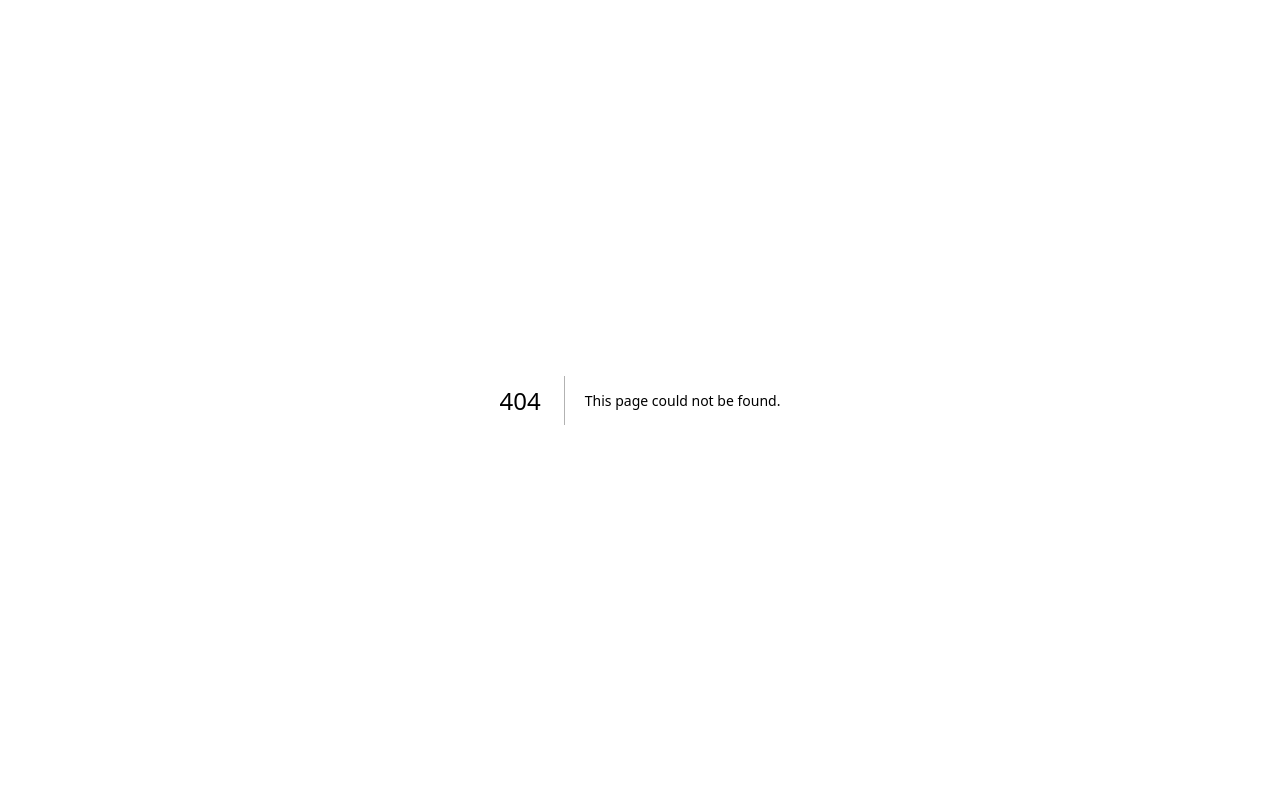
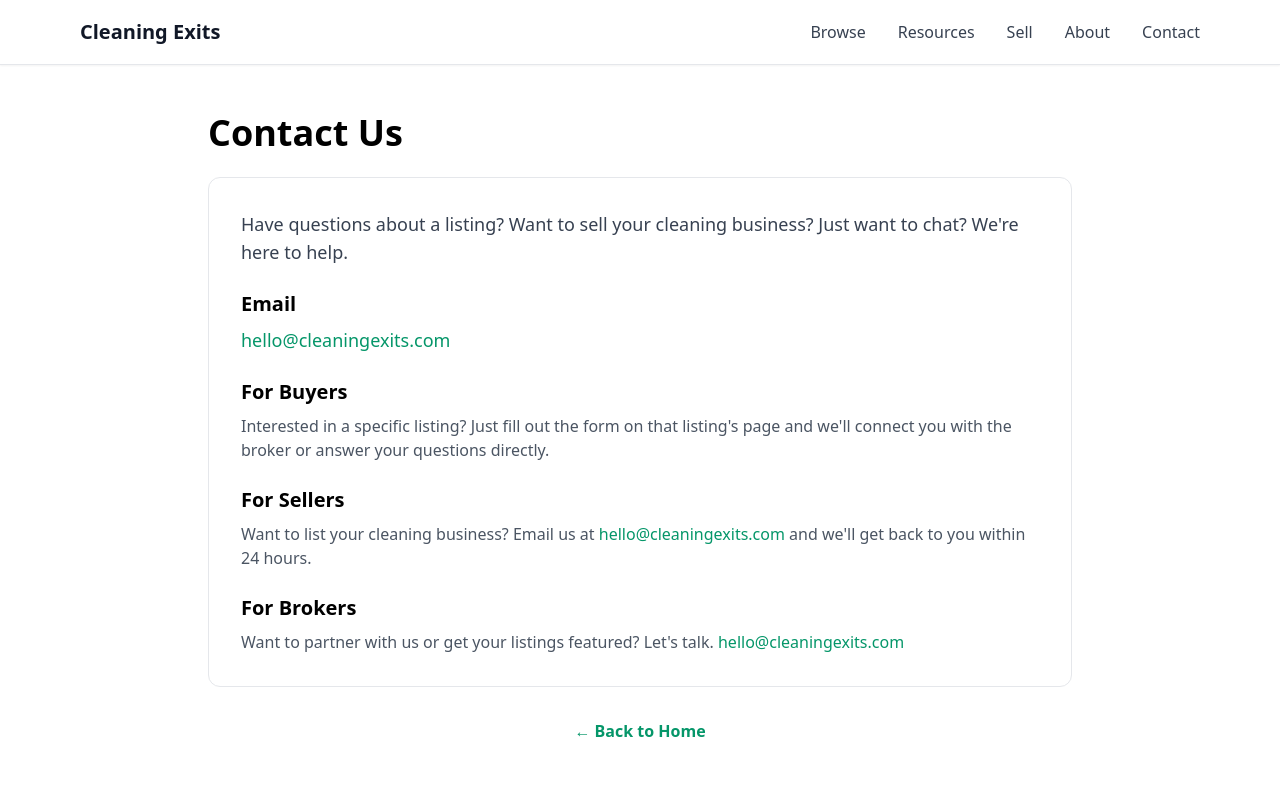
Before and after one commit to jeffsosville/cleaningexits, a Next.js app: page /contact in a window 1280 px wide. Before the commit this address had no page. Shown: the top 800 px of the page. Built offline with nearby package versions, Linux system fonts and the light colour scheme.

Commit message:
Add Contact page with email and inquiry details

```diff
--- /dev/null
+++ b/pages/contact.tsx
@@ -0,0 +1,78 @@
+// pages/contact.tsx
+import Head from 'next/head';
+import Link from 'next/link';
+import Header from '../components/Header';
+import Footer from '../components/Footer';
+
+export default function Contact() {
+  return (
+    <>
+      <Head>
+        <title>Contact Us | Cleaning Exits</title>
+        <meta name="description" content="Get in touch with Cleaning Exits about buying or selling a cleaning business." />
+      </Head>
+
+      <Header />
+
+      <main className="mx-auto max-w-4xl px-4 py-12">
+        <h1 className="text-4xl font-bold mb-6">Contact Us</h1>
+
+        <div className="bg-white rounded-xl border p-8 mb-8">
+          <p className="text-lg text-gray-700 mb-6">
+            Have questions about a listing? Want to sell your cleaning business? Just want to chat?
+            We're here to help.
+          </p>
+
+          <div className="space-y-6">
+            <div>
+              <h2 className="text-xl font-semibold mb-2">Email</h2>
+              <a
+                href="mailto:hello@cleaningexits.com"
+                className="text-emerald-600 hover:text-emerald-700 text-lg"
+              >
+                hello@cleaningexits.com
+              </a>
+            </div>
+
+            <div>
+              <h2 className="text-xl font-semibold mb-2">For Buyers</h2>
+              <p className="text-gray-600">
+                Interested in a specific listing? Just fill out the form on that listing's page
+                and we'll connect you with the broker or answer your questions directly.
+              </p>
+            </div>
+
+            <div>
+              <h2 className="text-xl font-semibold mb-2">For Sellers</h2>
+              <p className="text-gray-600">
+                Want to list your cleaning business? Email us at{' '}
+                <a href="mailto:hello@cleaningexits.com" className="text-emerald-600 hover:underline">
+                  hello@cleaningexits.com
+                </a>
+                {' '}and we'll get back to you within 24 hours.
+              </p>
+            </div>
+
+            <div>
+              <h2 className="text-xl font-semibold mb-2">For Brokers</h2>
+              <p className="text-gray-600">
+                Want to partner with us or get your listings featured? Let's talk.{' '}
+                <a href="mailto:hello@cleaningexits.com" className="text-emerald-600 hover:underline">
+                  hello@cleaningexits.com
+                </a>
+              </p>
+            </div>
+          </div>
+        </div>
+
+        <div className="text-center">
+          <Link href="/" className="text-emerald-600 hover:text-emerald-700 font-semibold">
+            ← Back to Home
+          </Link>
+        </div>
+      </main>
+
+      <Footer />
+    </>
+  );
+}
```
